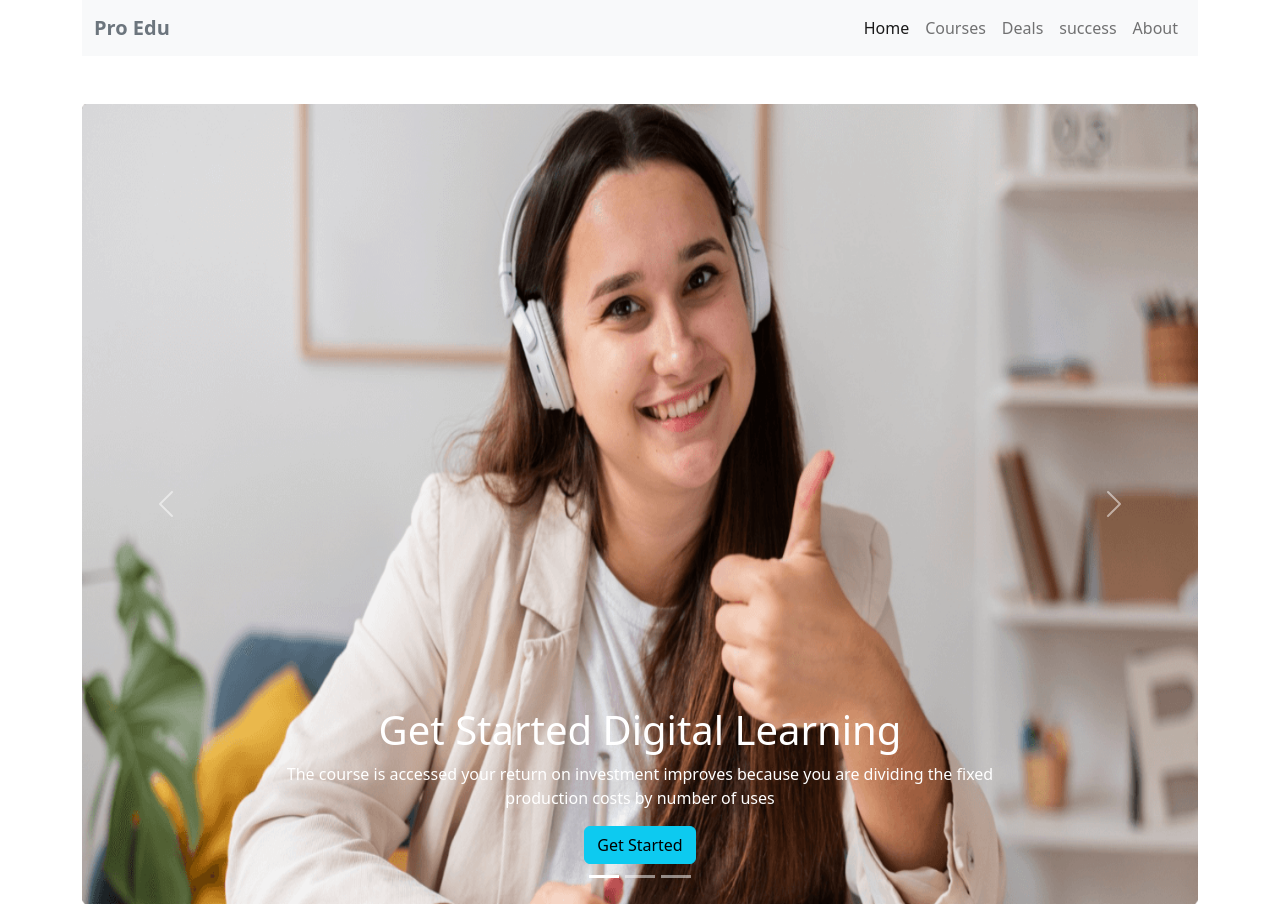
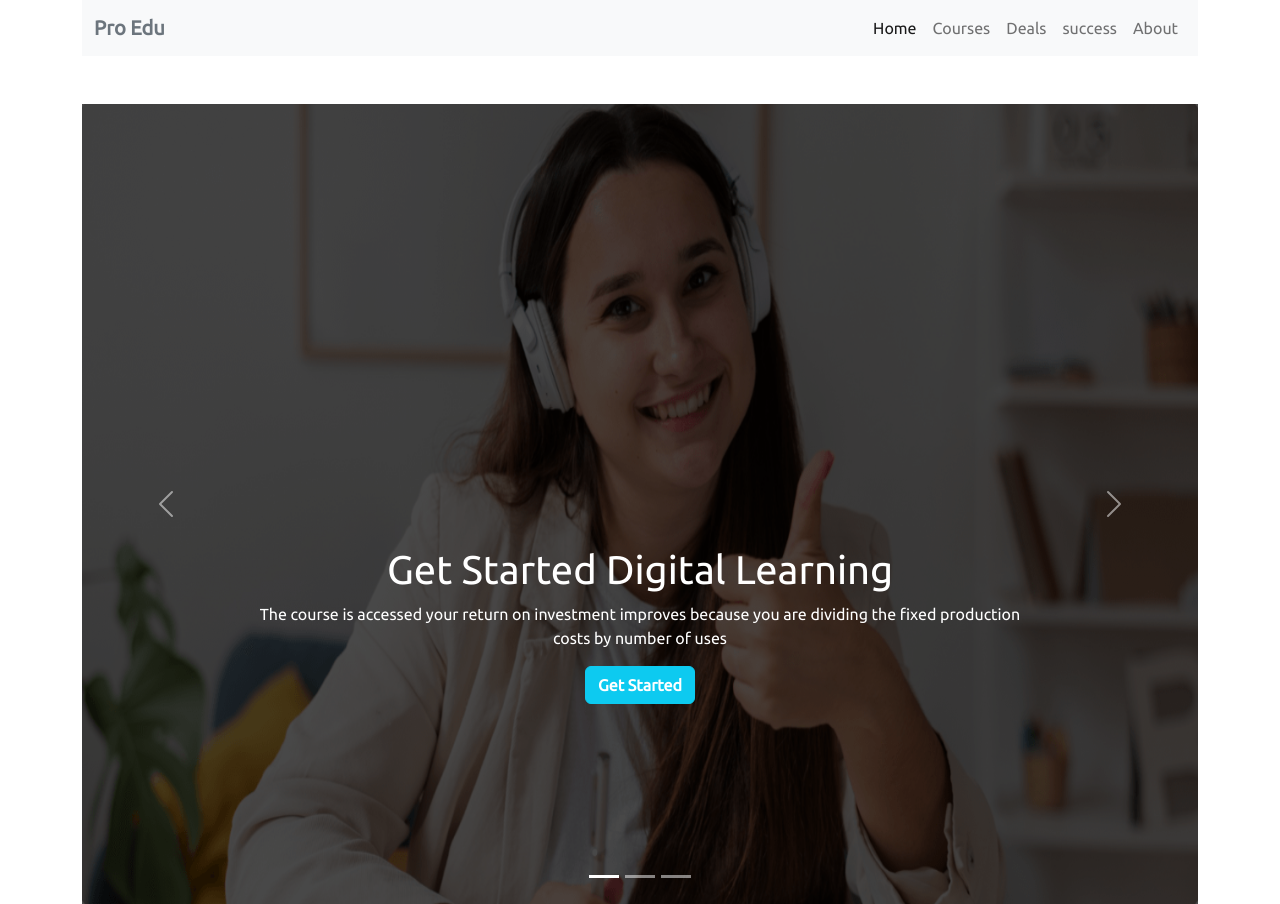
Before and after one commit to sajneen-siddiqua/edTech-website, a plain HTML site: page index.html in a window 1280 px wide. Shown: the top 904 px of the page. Drawn offline with nearby package versions, Linux system fonts and the light colour scheme.

Commit message:
added something

```diff
--- /dev/null
+++ b/css/style.css
@@ -0,0 +1,31 @@
+body{
+    font-family: 'Baloo 2', cursive;
+font-family: 'Inter', sans-serif;
+font-family: 'Lato', sans-serif;
+font-family: 'Montserrat', sans-serif;
+font-family: 'Poppins', sans-serif;
+font-family: 'Rubik', sans-serif;
+font-family: 'Ubuntu', sans-serif;
+}
+/* slider */
+.carousel-item{
+    height: 100vh;
+    min-height: 300px;
+    background: no-repeat scroll center scroll;
+    -webkit-background-size:cover;
+    background-size: cover;
+}
+.carousel-item::before{
+    content:"";
+    display:block;
+    position: absolute;
+    top: 0;
+    left:0;
+    bottom: 0;
+    right: 0;
+    background: #000;
+    opacity: 0.7;
+}
+.carousel-caption{
+    bottom: 180px;
+}
--- a/index.html
+++ b/index.html
@@ -9,6 +9,7 @@
 <link rel="preconnect" href="https://fonts.gstatic.com" crossorigin>
 <link href="https://fonts.googleapis.com/css2?family=Baloo+2&family=Inter:wght@300;400&family=Lato&family=Montserrat&family=Poppins:wght@500&family=Rubik&family=Ubuntu&display=swap" rel="stylesheet">
     <link rel="stylesheet" href="https://cdn.jsdelivr.net/npm/bootstrap@5.2.0/dist/css/bootstrap.min.css">
+    <link rel="stylesheet" href="css/style.css">
 </head>
 <body>
     <header class="container">
@@ -55,7 +56,7 @@
                 <div class="carousel-caption d-none d-md-block">
                   <h1>Get Started Digital Learning</h1>
                   <p> The course is accessed your return on investment improves because you are dividing the fixed production costs by number of uses</p>
-                  <div class="btn btn-info">Get Started</div>
+                  <div class="btn btn-info text-white fw-bold">Get Started</div>
                 </div>
               </div>
               <div class="carousel-item">
@@ -63,7 +64,7 @@
                 <div class="carousel-caption d-none d-md-block">
                   <h1>Get Started Digital Learning</h1>
                   <p>The course is accessed your return on investment improves because you are dividing the fixed production costs by number of uses</p>
-                  <div class="btn btn-info">Get Started</div>
+                  <div class="btn btn-info text-white fw-bold">Get Started</div>
                 </div>
               </div>
               <div class="carousel-item">
@@ -71,7 +72,7 @@
                 <div class="carousel-caption d-none d-md-block">
                   <h1>Get Started Digital Learning</h1>
                   <p>The course is accessed your return on investment improves because you are dividing the fixed production costs by number of uses</p>
-                  <div class="btn btn-info">Get Started</div>
+                  <div class="btn btn-info text-white fw-bold">Get Started</div>
                 </div>
 
               </div>
@@ -375,22 +376,22 @@
         <h1 class="text-center text-bold">Trusted by over 800+ companies</h1>
          <div class="d-flex justify-content-around mt-5">
           <div>
-            <img src="images/company/company-1.png" alt="">
+            <img class="w-75" src="images/company/company-1.png" alt="">
           </div>
           <div>
-            <img src="images/company/company-2.png" alt="">
+            <img class="w-75" src="images/company/company-2.png" alt="">
           </div>
           <div>
-            <img src="images/company/company-3.png" alt="">
+            <img class="w-75" src="images/company/company-3.png" alt="">
           </div>
           <div>
-            <img src="images/company/company-4.png" alt="">
+            <img class="w-75" src="images/company/company-4.png" alt="">
           </div>
           <div>
-            <img src="images/company/company-5.png" alt="">
+            <img class="w-75" src="images/company/company-5.png" alt="">
           </div>
           <div>
-            <img src="images/company/company-6.png" alt="">
+            <img class="w-75" src="images/company/company-6.png" alt="">
           </div>
          </div>
 
```
